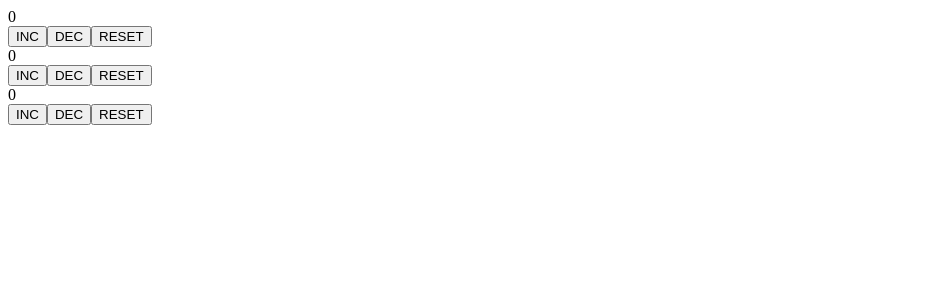
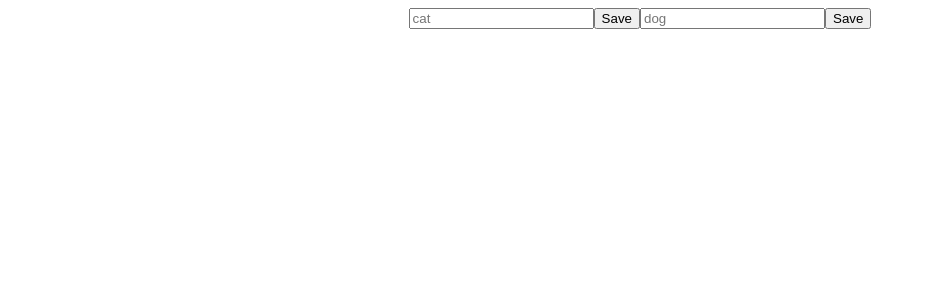
Before and after one commit to Zadrayca/react-sep-2021, a React (Create React App) app: page / in a window 1280 px wide. Shown: the top 300 px of the page, without its empty margins (0-926 px from the left). Built offline with nearby package versions, Linux system fonts and the light colour scheme.

Commit message:
Classwork 4

```diff
--- a/src/App.js
+++ b/src/App.js
@@ -1,62 +1,35 @@
 import {useReducer} from "react";
+
+import css from "./App.module.css"
+import {Forms} from "./Components/Forms/Forms";
+import {Cats} from "./Components/Cats/Cats";
+import {Dogs} from "./Components/Dogs/Dogs";
 
 const reducer = (state, action) => {
     switch (action.type) {
-        case 'inc1':
-            return {...state, count1: state.count1 + 1};
-        case 'dec1':
-            return {...state, count1: state.count1 - 1};
-        case 'reset1':
-            return {...state, count1: state.count1 = 0};
-        case 'inc2':
-            return {...state, count2: state.count2 + 1};
-        case 'dec2':
-            return {...state, count2: state.count2 - 1};
-        case 'reset2':
-            return {...state, count2: state.count2 = 0};
-        case 'inc3':
-            return {...state, count3: state.count3 + 1};
-        case 'dec3':
-            return {...state, count3: state.count3 - 1};
-        case 'reset3':
-            return {...state, count3: state.count3 = 0};
+        case 'ADD_CAT':
+            return {...state, cats: [...state.cats, {id:new Date().getTime(), name: action.payload.cat}]};
+        case 'ADD_DOG':
+            return {...state, dogs: [...state.dogs, {id:new Date().getTime(), name: action.payload.dog}]};
+        case 'DEL_CAT':
+            return {...state, cats: state.cats.filter(cat => cat.id !== action.payload.id)};
+        case 'DEL_DOG':
+            return {...state, dogs: state.dogs.filter(dog => dog.id !== action.payload.id)};
         default:
-            throw new Error('ERROR!!!')
+            return state;
     }
 }
 
-
 function App() {
 
-    const [state, dispatch] = useReducer(reducer, {count1: 0, count2: 0, count3: 0});
+    const [{cats, dogs}, dispatch] = useReducer(reducer, {cats: [], dogs: []});
 
     return (
-        <div>
-            <div>
-                <div>{state.count1}</div>
-                <div>
-                    <button onClick={() => dispatch({type: 'inc1'})}>INC</button>
-                    <button onClick={() => dispatch({type: 'dec1'})}>DEC</button>
-                    <button onClick={() => dispatch({type: 'reset1'})}>RESET</button>
-                </div>
-            </div>
-
-            <div>
-                <div>{state.count2}</div>
-                <div>
-                    <button onClick={() => dispatch({type: 'inc2'})}>INC</button>
-                    <button onClick={() => dispatch({type: 'dec2'})}>DEC</button>
-                    <button onClick={() => dispatch({type: 'reset2'})}>RESET</button>
-                </div>
-            </div>
-
-            <div>
-                <div>{state.count3}</div>
-                <div>
-                    <button onClick={() => dispatch({type: 'inc3'})}>INC</button>
-                    <button onClick={() => dispatch({type: 'dec3'})}>DEC</button>
-                    <button onClick={() => dispatch({type: 'reset3'})}>RESET</button>
-                </div>
+        <div className={css.bigBox}>
+            <div><Forms dispatch={dispatch}/></div>
+            <div className={css.catDog}>
+                <Cats cats={cats} dispatch={dispatch}/>
+                <Dogs dogs={dogs} dispatch={dispatch}/>
             </div>
         </div>
     );
--- /dev/null
+++ b/src/App.module.css
@@ -0,0 +1,13 @@
+.bigBox {
+    display: flex;
+    flex-direction: column;
+    align-items: center;
+}
+
+.catDog {
+    display: flex;
+    flex-direction: row;
+    padding: 10px;
+    width: 30%;
+    justify-content: space-between;
+}
--- /dev/null
+++ b/src/Components/Cat/Cat.js
@@ -0,0 +1,12 @@
+import React from "react";
+
+const Cat = ({cat: {id, name}, dispatch}) => {
+    return (
+        <div>
+            {name}
+            <button onClick={() => dispatch({type: 'DEL_CAT', payload: {id}})}>Delete</button>
+        </div>
+    );
+};
+
+export {Cat};
--- /dev/null
+++ b/src/Components/Cats/Cats.js
@@ -0,0 +1,13 @@
+import React from "react";
+
+import {Cat} from "../Cat/Cat";
+
+const Cats = ({cats, dispatch}) => {
+    return (
+        <div>
+            {cats.map(cat => <Cat key={cat.id} cat={cat} dispatch={dispatch}/>)}
+        </div>
+    );
+};
+
+export {Cats};
--- /dev/null
+++ b/src/Components/Dog/Dog.js
@@ -0,0 +1,12 @@
+import React from "react";
+
+const Dog = ({dog: {id, name}, dispatch}) => {
+    return (
+        <div>
+            {name}
+            <button onClick={() => dispatch({type: 'DEL_DOG', payload: {id}})}>Delete</button>
+        </div>
+    );
+};
+
+export {Dog};
--- /dev/null
+++ b/src/Components/Dogs/Dogs.js
@@ -0,0 +1,13 @@
+import React from "react";
+
+import {Dog} from "../Dog/Dog";
+
+const Dogs = ({dogs, dispatch}) => {
+    return (
+        <div>
+            {dogs.map(dog => <Dog key={dog.id} dog={dog} dispatch={dispatch}/>)}
+        </div>
+    );
+};
+
+export {Dogs};
--- /dev/null
+++ b/src/Components/Forms/Forms.js
@@ -0,0 +1,34 @@
+import React, {useRef} from "react";
+
+const Forms = ({dispatch}) => {
+
+    const catInput = useRef();
+    const dogInput = useRef();
+
+    const form = (e) => {
+        e.preventDefault();
+        e.target.reset()
+    }
+
+    const saveCat = () => {
+        dispatch({type: 'ADD_CAT', payload: {cat: catInput.current.value}})
+    }
+
+    const saveDog = () => {
+        dispatch({type: 'ADD_DOG', payload: {dog: dogInput.current.value}})
+    }
+
+    return (
+        <div>
+            <form onSubmit={form}>
+                <input type="text" placeholder={'cat'} ref={catInput}/>
+                <button onClick={saveCat}>Save</button>
+
+                <input type="text" placeholder={'dog'} ref={dogInput}/>
+                <button onClick={saveDog}>Save</button>
+            </form>
+        </div>
+    );
+};
+
+export {Forms};
```
